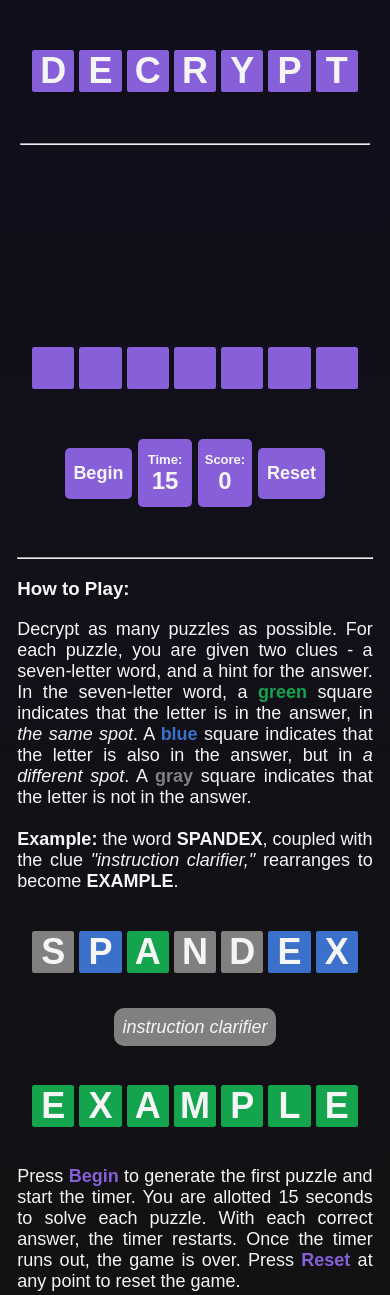
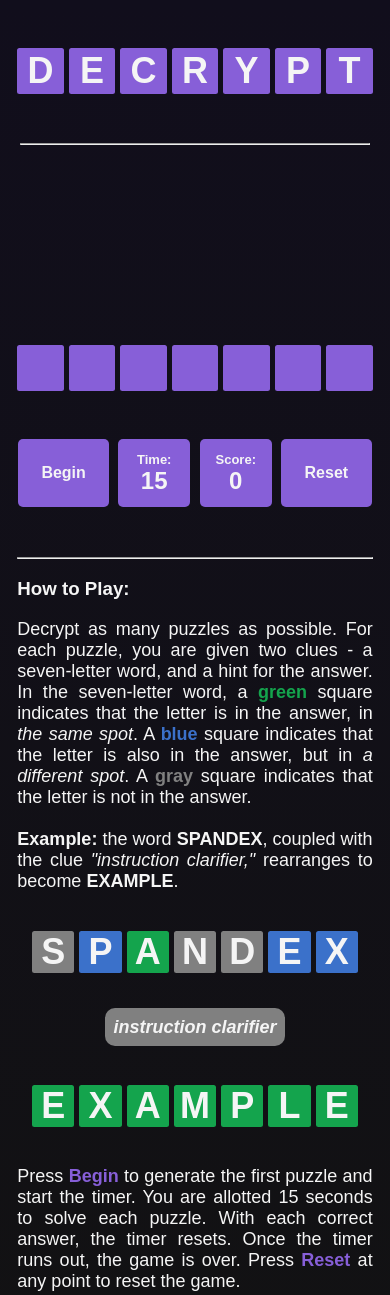
Before and after one commit to mariogerardi/mariogerardi.github.io, a plain HTML site: page index.html in a window 390 px wide. Shown: the top 1295 px of the page. Drawn offline with Linux system fonts and the light colour scheme.

Commit message:
Fixing mobile responsiveness - just wanna see how this looks.

```diff
--- a/data.js
+++ b/data.js
@@ -178,7 +178,6 @@ function play(i) {
         let downloadTimer = setInterval(function(a) {
             if (timeleft <= 0) {
                 clearInterval(downloadTimer);
-                document.getElementById("time").innerHTML = 15;
                 alert(`Game over. Your final score was ${score}. The correct answer was ${theword}.`);
                 reset();
             } else {
--- a/index.html
+++ b/index.html
@@ -94,7 +94,7 @@
                 <p class="rules"><br>
                 Press <span style="color: #875fd8; font-weight: bolder;">Begin</span> to generate the first puzzle and start the timer.
                 You are allotted 15 seconds to solve each puzzle.
-                With each correct answer, the timer restarts.
+                With each correct answer, the timer resets.
                 Once the timer runs out, the game is over.
                 Press <span style="color: #875fd8; font-weight: bolder;">Reset</span> at any point to reset the game.
             </p>
--- a/style.css
+++ b/style.css
@@ -59,7 +59,7 @@ section {
 }
 
 .buttons {
-    width: 75%;
+    width: 102%;
     height: 8vh;
     margin-top: 5vh;
     margin-bottom: 5vh;
@@ -70,8 +70,8 @@ section {
 
 .begin {
     width: 25%;
-    height: 75%;
-    font-size: large;
+    height: 100%;
+    font-size: medium;
     background-color: #875fd8;
     color: whitesmoke;
     border-radius: 5px;
@@ -82,8 +82,8 @@ section {
 
 .reset {
     width: 25%;
-    height: 75%;
-    font-size: large;
+    height: 100%;
+    font-size: medium;
     background-color: #875fd8;
     color: whitesmoke;
     border-radius: 5px;
@@ -134,8 +134,8 @@ section {
 .inputbox {
     margin-left: .3vh;
     margin-right: .3vh;
-    width: 5vmax;
-    height: 5vmax;
+    width: 5.5vmax;
+    height: 5.5vmax;
     font-size: 36px;
     font-family: Helvetica, sans-serif;
     font-weight: 900;
@@ -174,6 +174,7 @@ section {
     font-style: italic;
     margin-top: 8vh;
     border-radius: 10px;
+    font-weight: 900;
     background-image:linear-gradient(gray, gray);
 }
 
```
